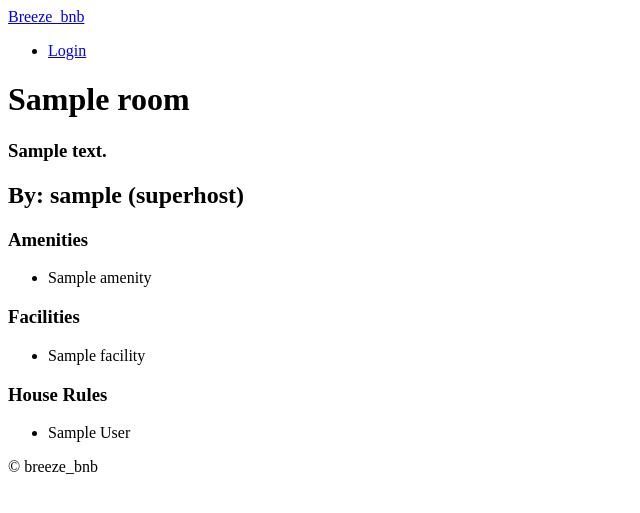
After one commit to bunnycast/breeze_bnb, a Django app: page /rooms/1/ in a window 1280 px wide. The commit adds this page. Shown: the top 513 px of the page, without its empty margins (0-640 px from the left). Run offline with Django 3.2, Linux system fonts and the light colour scheme; tables that the repository leaves empty hold one stand-in row (values such as "Sample post"); parts of the project's set-up code (start-up, migrations or seed data) failed here and were passed over.

Commit message:
rooms detail 1. room detail view 2. room detail template 3. room detail reverse url - get absolute url 4. raise Http404

```diff
--- a/config/urls.py
+++ b/config/urls.py
@@ -20,6 +20,7 @@ from django.conf import settings
 
 urlpatterns = [
     path("", include('core.urls', namespace="core")),
+    path('rooms/', include('rooms.urls', namespace='rooms')),
     path('admin/', admin.site.urls),
 ]
 
--- a/rooms/models.py
+++ b/rooms/models.py
@@ -1,4 +1,5 @@
 from django.db import models
+from django.urls import reverse
 from django_countries.fields import CountryField
 
 from core import models as core_models
@@ -88,6 +89,9 @@ class Room(core_models.TimeStampedModel):
         self.city = str.capitalize(self.city)
         super().save(*args, **kwargs)
 
+    def get_absolute_url(self):
+        return reverse("rooms:detail", kwargs={'pk':self.pk})
+
     def total_rating(self):
         all_reviews = self.reviews.all()
         all_ratings = 0
--- /dev/null
+++ b/rooms/urls.py
@@ -0,0 +1,9 @@
+from django.urls import path
+
+from views import room_detail
+
+app_name = 'rooms'
+
+urlpatterns = [
+    path('<int:pk>/', room_detail, name="detail"),
+]
--- a/rooms/views.py
+++ b/rooms/views.py
@@ -2,7 +2,9 @@ from datetime import datetime
 from math import ceil
 
 from django.core.paginator import Paginator, EmptyPage
+from django.http import Http404
 from django.shortcuts import render, redirect
+from django.urls import reverse
 from django.utils import timezone
 from django.views.generic import ListView
 
@@ -10,7 +12,6 @@ from rooms.models import Room
 
 
 class HomeView(ListView):
-
     """ HomeView Definition """
 
     model = Room
@@ -24,3 +25,11 @@ class HomeView(ListView):
         now = timezone.now()
         context['now'] = now
         return context
+
+
+def room_detail(request, pk):
+    try:
+        room = Room.objects.get(pk=pk)
+        return render(request, 'rooms/detail.html', {'room':room})
+    except Room.DoesNotExist:
+        raise Http404()
--- /dev/null
+++ b/templates/404.html
@@ -0,0 +1,5 @@
+{% extends "base.html" %}
+
+{% block content %}
+    <h1>Not Found Baby</h1>
+{% endblock %}
--- a/templates/partials/header.html
+++ b/templates/partials/header.html
@@ -1,5 +1,5 @@
     <header>
-        <a href="/">Breeze_bnb</a>
+        <a href="{% url "core:home" %}">Breeze_bnb</a>
         <ul>
             <li><a href="/">Login</a></li>
         </ul>
--- /dev/null
+++ b/templates/rooms/detail.html
@@ -0,0 +1,38 @@
+{% extends 'base.html' %}
+
+{% block page_name %}
+    Home
+{% endblock page_name %}
+
+{% block content %}
+    <div>
+        <h1>{{ room.name }}</h1>
+        <h3>{{ room.description }}</h3>
+    </div>
+    <div>
+        <h2>By: {{ room.host.username }}
+            {% if room.host.is_superHost %}
+                (superhost)
+            {% endif %}
+        </h2>
+        <h3>Amenities</h3>
+        <ul>
+        {% for amenity in room.amenities.all %}
+            <li>{{ amenity }}</li>
+        {% endfor %}
+        </ul>
+        <h3>Facilities</h3>
+        <ul>
+        {% for facility in room.facilities.all %}
+            <li>{{ facility }}</li>
+        {% endfor %}
+        </ul>
+        <h3>House Rules</h3>
+        <ul>
+        {% for rule in room.house_rules.all %}
+            <li>{{ rule }}</li>
+        {% endfor %}
+        </ul>
+    </div>
+
+{% endblock content %}
--- a/templates/rooms/room_list.html
+++ b/templates/rooms/room_list.html
@@ -7,7 +7,11 @@
 {% block content %}
     {{ now }}
     {% for room in rooms %}
-        <h1>{{ room.name }} - {{ room.price }}</h1>
+        <h3>
+            <a href="{% url "rooms:detail" room.pk %}">
+                {{ room.name }}" - {{ room.price }}
+             </a>
+        </h3>
     {% endfor %}
     <h5>
         {% if page_obj.has_previous %}
```
